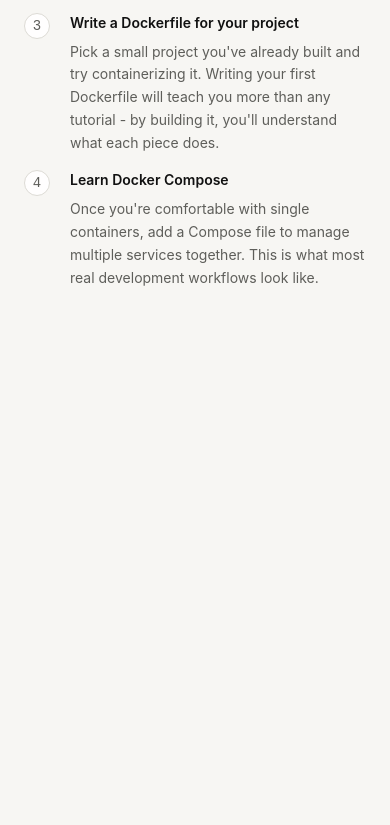
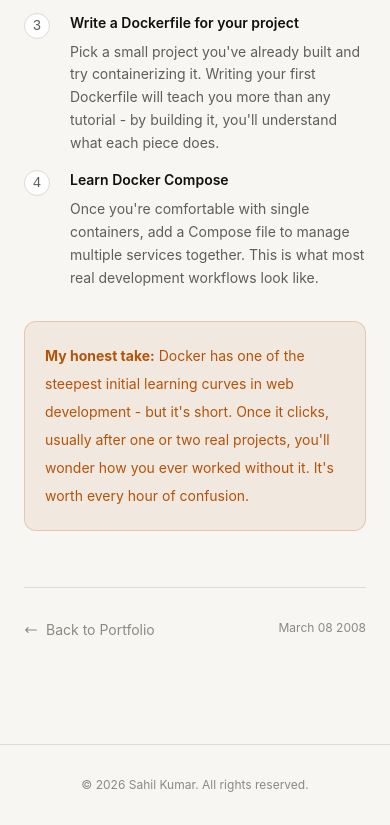
Before and after one commit to inspiredbysahil/Tailwind-CSS-Projects, a website: page indexblog.html in a window 390 px wide. Shown: the part 7320-8145 px from the top of the page. Before the commit the page ends 7713 px from the top, so only its background shows below. Drawn offline with Linux system fonts and the light colour scheme.

Commit message:
finally complete

```diff
--- a/indexblog.html
+++ b/indexblog.html
@@ -72,8 +72,9 @@
         <section class="  ">
             <div class=" flex gap-12 lg:gap-16 max-w-6xl mx-auto px-6  py-12  w-full border-t border-(--border)">
 
-                <div class="w-40  hidden md:block ">
+                <div class="w-40  hidden md:block relative">
 
+                    <div class=" sticky top-24 ">
                         <h3 class="uppercase text-sm font-sans text-(--text-4) font-semibold mb-5">Contents</h3>
 
                         <div class="text-xs flex flex-col gap-4 text-(--text-4) ">
@@ -81,16 +82,19 @@
                                 Problem</a>
                             <a href="" class="hover:text-(--accent) transition-all duration-200 cursor-pointer">What is
                                 Docker?</a>
-                        <a href="" class="hover:text-(--accent) transition-all duration-200 cursor-pointer">Containers
+                            <a href=""
+                                class="hover:text-(--accent) transition-all duration-200 cursor-pointer">Containers
                                 vs VMs</a>
                             <a href="" class="hover:text-(--accent) transition-all duration-200 cursor-pointer">Key
                                 Concepts</a>
                             <a href="" class="hover:text-(--accent) transition-all duration-200 cursor-pointer">Docker
                                 Compose</a>
-                        <a href="" class="hover:text-(--accent) transition-all duration-200 cursor-pointer">Why Teams
+                            <a href="" class="hover:text-(--accent) transition-all duration-200 cursor-pointer">Why
+                                Teams
                                 Use It </a>
                             <a href="" class="hover:text-(--accent) transition-all duration-200 cursor-pointer">Where To
                                 Start</a>
+                        </div>
                     </div>
 
 
@@ -523,7 +527,7 @@
                             </div>
                         </div>
 
-                        <div class="flex gap-5 items-start mb-4">
+                        <div class="flex gap-5 items-start mb-8">
                             <div
                                 class="h-3 w-3 rounded-full  p-3  text-sm font-mono text-(--text-3) border border-(--border) bg-(--surface-card) items-center justify-center flex">
                                 4</div>
@@ -536,7 +540,30 @@
                                 </div>
                             </div>
                         </div>
+
+                        <div
+                            class="p-5 bg-(--accent-dim) text-(--accent) border border-(--accent-border)  leading-loose rounded-xl text-sm">
+                            <span class="font-bold">My honest
+                                take:</span> Docker has one of the steepest initial learning curves in web development -
+                            but it's short. Once it clicks, usually after one or two real projects, you'll wonder how
+                            you ever worked without it. It's worth every hour of confusion.
+                        </div>
                     </article>
+
+                    <article class="mb-14 flex justify-between border-t border-(--border) pt-8">
+                        <a href="index.html"
+                            class=" flex items-center gap-2 text-sm text-(--text-4)  hover:text-(--text-1) transition-all duration-200">
+                            <svg class="w-3.5 h-3.5" fill="none" stroke="currentColor" viewBox="0 0 24 24">
+                                <path stroke-linecap="round" stroke-linejoin="round" stroke-width="2"
+                                    d="M7 16l-4-4m0 0l4-4m-4 4h18" />
+                            </svg>
+                            Back to Portfolio
+
+                        </a>
+
+                        <div class="text-(--text-4) text-xs">March 08 2008</div>
+                    </article>
+
                 </section>
 
 
@@ -545,7 +572,14 @@
 
     </main>
 
+    <footer>
+        <section class="border-t border-(--border)">
 
+            <div class="max-w-6xl mx-auto px-6 py-8">
+                <p class="text-xs text-(--text-4) justify-center flex ">© 2026 Sahil Kumar. All rights reserved.</p>
+            </div>
+        </section>
+    </footer>
 
 
 
```
Also changed, not shown: output.css. Lines whose indentation alone changed are shown as unchanged.
